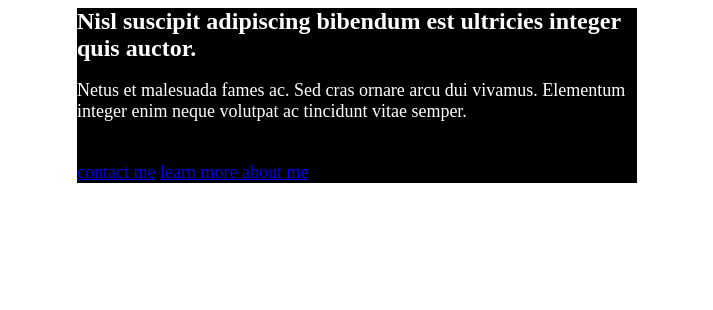
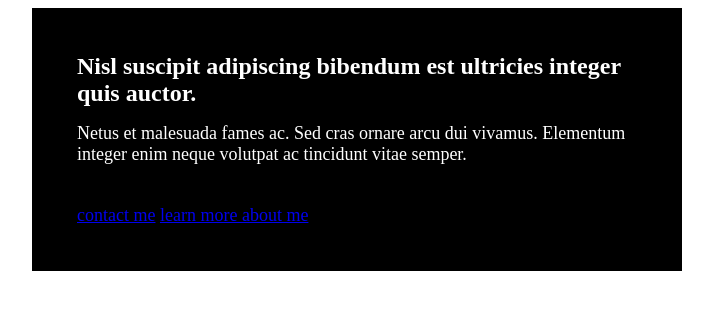
Before and after one commit to Dave-Guangyao-Li/responsive-design-scrimba, a plain HTML site: page index.html in a window 1280 px wide. Shown: the whole page, without its empty margins (283-996 px from the left). Drawn offline with Linux system fonts and the light colour scheme.

Commit message:
margins and inline/block elements

```diff
--- a/css/style.css
+++ b/css/style.css
@@ -4,6 +4,12 @@
   width: 560px;
   /* // auto makes it center horizontally */
   margin: 0 auto;
+  padding: 45px;
+}
+
+h1,
+p {
+  margin-top: 0;
 }
 
 h1 {
@@ -12,9 +18,12 @@ h1 {
 
 p {
   font-size: 18px;
+  /* // collapsing margins, add margin-bottom and margin top would be collapsed */
+  margin-bottom: 40px;
 }
 
 .links {
   /* // add space between the card and the links */
   margin-top: 40px;
+  margin-bottom: 0;
 }
```
Also changed, not shown: 1 other file.
